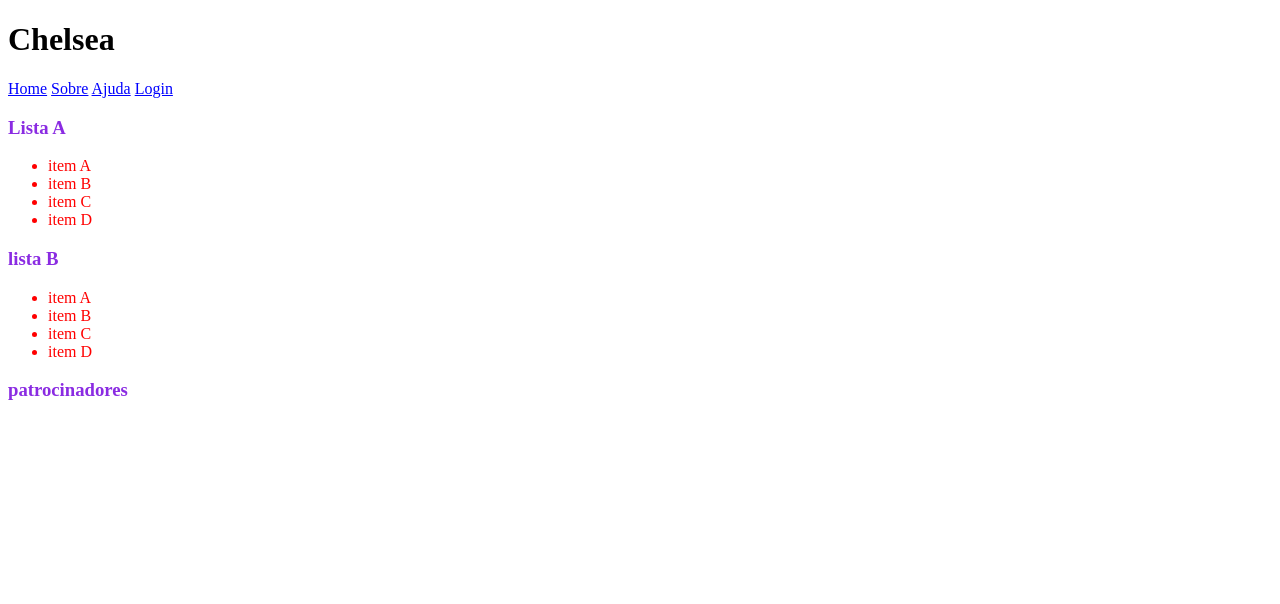
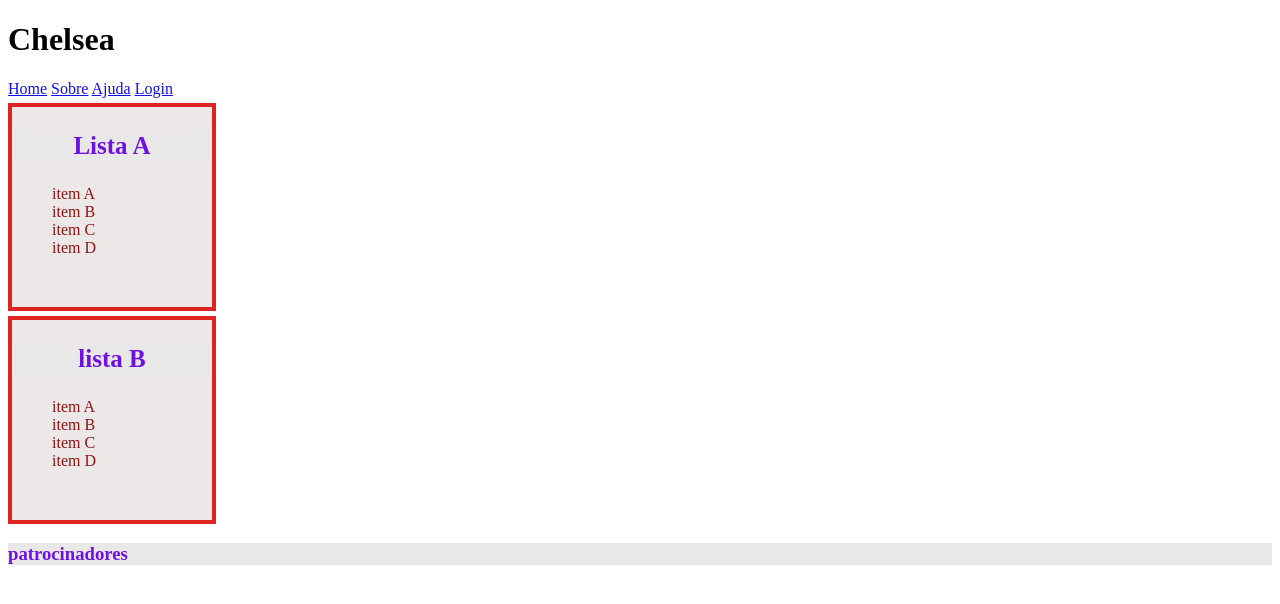
Before and after one commit to jsn-ads/B7WEB-FUNDAMENTOS, a PHP site: page /css.html in a window 1280 px wide. Shown: the top 604 px of the page. Run offline with PHP 8.4, Linux system fonts and the light colour scheme.

Commit message:
Semana 1 - Propriedades Basicas de CSS

```diff
--- a/SEMANA 1 - FUNDAMENTOS/1.CNP-PROJETO/assets/css/style.css
+++ b/SEMANA 1 - FUNDAMENTOS/1.CNP-PROJETO/assets/css/style.css
@@ -1,13 +1,32 @@
 /* css.html */
 
+
+section{
+    background-color: #ece8e8;
+    width: 200px;
+    height: 200px;
+    border: 4px solid #df2222;
+    margin: 5px 0px;
+}
+
+section .css-h3{
+    font-size: 25px;
+    text-align: center;
+}
+
+section ul li{
+    list-style-type: none;
+}
+
 .css-h3 {
-    color:blueviolet
+    color: #7011e3;
+    background-color: #e8e8e8;
 }
 
 .css-a{
-    color: blue;
+    color: #1111e6;
 }
 
 .css-li {
-    color: red;
+    color: #8f1414;
 }
```
